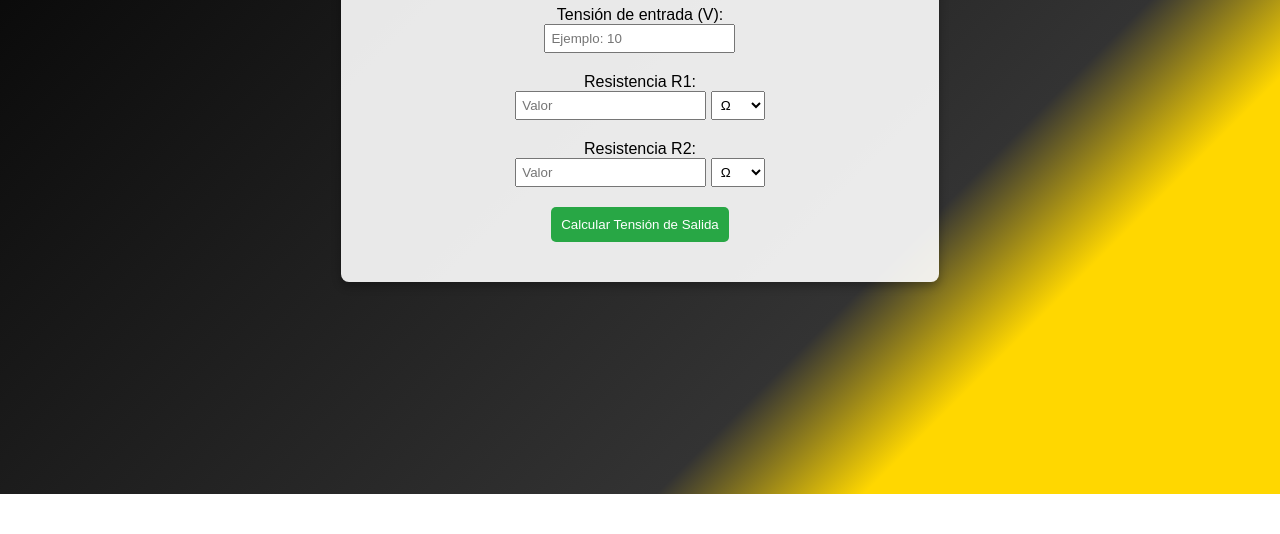
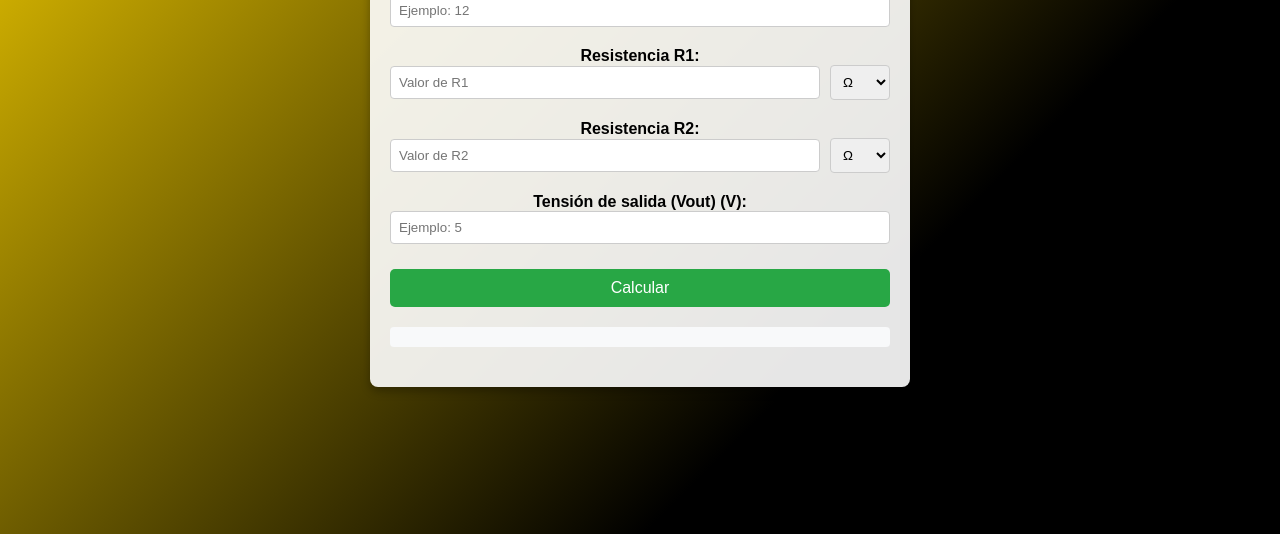
Before and after one commit to AllanSaenzGLX/calculadora-divisores-tension, a plain HTML site: page index.html in a window 1280 px wide. Shown: the part 306-840 px from the top of the page. Before the commit the page ends 800 px from the top, so only its background shows below. Drawn offline with Linux system fonts and the light colour scheme.

Commit message:
Update index.html

```diff
--- a/index.html
+++ b/index.html
@@ -3,79 +3,111 @@
 <head>
     <meta charset="UTF-8">
     <meta name="viewport" content="width=device-width, initial-scale=1.0">
-    <title>Calculadora de Divisores de Tensión</title>
+    <title>Calculadora de Divisores de Tensión Mejorada</title>
     <style>
         body {
             display: flex;
             justify-content: center;
             align-items: center;
-            height: 100vh;
-            background: linear-gradient(135deg, #000000, #333333 70%, #ffd700 80%); /* Mayor negro */
+            min-height: 100vh;
+            background: linear-gradient(135deg, #ffd700, #000000 70%);
             font-family: Arial, sans-serif;
             margin: 0;
+            padding: 20px;
         }
         .container {
             text-align: center;
-            background-color: rgba(255, 255, 255, 0.9); /* Fondo blanco con algo de opacidad */
+            background-color: rgba(255, 255, 255, 0.9);
             padding: 20px;
             border-radius: 8px;
             box-shadow: 0 4px 10px rgba(0, 0, 0, 0.3);
+            max-width: 500px;
+            width: 100%;
         }
         label {
             display: block;
             margin-top: 10px;
-            color: #000; /* Texto negro */
+            color: #000;
+            font-weight: bold;
         }
-        input {
+        input, select {
             margin-bottom: 10px;
-            padding: 5px;
+            padding: 8px;
+            width: 100%;
+            box-sizing: border-box;
+            border: 1px solid #ccc;
+            border-radius: 4px;
         }
         button {
-            margin-top: 10px;
-            padding: 10px;
-            background-color: #28a745; /* Verde para el botón */
+            margin-top: 15px;
+            padding: 10px 20px;
+            background-color: #28a745;
             color: white;
             border: none;
             border-radius: 5px;
             cursor: pointer;
             transition: background-color 0.3s;
+            font-size: 16px;
+            width: 100%;
         }
         button:hover {
-            background-color: #218838; /* Verde más oscuro al pasar el mouse */
+            background-color: #218838;
         }
-        select {
-            margin-bottom: 10px;
-            padding: 5px;
+        h1 {
+            color: #000;
+            margin-bottom: 20px;
         }
         h2 {
             margin-top: 20px;
-            color: #000; /* Texto negro */
+            color: #000;
+            padding: 10px;
+            background-color: #f8f9fa;
+            border-radius: 4px;
+        }
+        .input-group {
+            display: flex;
+            align-items: center;
+        }
+        .input-group input {
+            flex: 1;
+            margin-right: 10px;
+        }
+        .input-group select {
+            width: auto;
         }
     </style>
 </head>
 <body>
     <div class="container">
         <h1>Calculadora de Divisores de Tensión</h1>
-        <label for="vIn">Tensión de entrada (V):</label>
-        <input type="number" id="vIn" placeholder="Ejemplo: 10"><br>
+
+        <label for="vIn">Tensión de entrada (Vin) (V):</label>
+        <input type="number" id="vIn" placeholder="Ejemplo: 12" step="any">
 
         <label for="r1">Resistencia R1:</label>
-        <input type="number" id="r1" placeholder="Valor" step="any">
+        <div class="input-group">
+            <input type="number" id="r1" placeholder="Valor de R1" step="any">
             <select id="r1Unit">
                 <option value="1">Ω</option>
                 <option value="1000">kΩ</option>
                 <option value="1000000">MΩ</option>
-        </select><br>
+            </select>
+        </div>
 
         <label for="r2">Resistencia R2:</label>
-        <input type="number" id="r2" placeholder="Valor" step="any">
+        <div class="input-group">
+            <input type="number" id="r2" placeholder="Valor de R2" step="any">
             <select id="r2Unit">
                 <option value="1">Ω</option>
                 <option value="1000">kΩ</option>
                 <option value="1000000">MΩ</option>
-        </select><br>
+            </select>
+        </div>
 
-        <button onclick="calcular()">Calcular Tensión de Salida</button>
+        <label for="vOut">Tensión de salida (Vout) (V):</label>
+        <input type="number" id="vOut" placeholder="Ejemplo: 5" step="any">
+
+        <button onclick="calcular()">Calcular</button>
         <h2 id="resultado"></h2>
     </div>
 
@@ -86,15 +118,57 @@
             const r1Unit = parseFloat(document.getElementById("r1Unit").value);
             const r2Value = parseFloat(document.getElementById("r2").value);
             const r2Unit = parseFloat(document.getElementById("r2Unit").value);
+            const vOut = parseFloat(document.getElementById("vOut").value);
 
-            const r1 = r1Value * r1Unit; // Convertir R1 a ohmios
-            const r2 = r2Value * r2Unit; // Convertir R2 a ohmios
+            // Convertir resistencias a ohmios
+            const r1 = isNaN(r1Value) ? NaN : r1Value * r1Unit;
+            const r2 = isNaN(r2Value) ? NaN : r2Value * r2Unit;
 
-            if (!isNaN(vIn) && !isNaN(r1) && !isNaN(r2) && r1 > 0 && r2 > 0) {
-                const vOut = (vIn * r2) / (r1 + r2);
-                document.getElementById("resultado").innerText = `Tensión de salida (Vout): ${vOut.toFixed(2)} V`;
+            let resultado = "";
+
+            if (isNaN(vIn) || vIn <= 0) {
+                resultado = "Por favor, ingresa un valor válido para Vin (mayor que 0).";
+            } else if (!isNaN(vOut) && vOut > 0) {
+                // Caso 1: Se conoce Vout (calcular R1 o R2)
+                if (vOut >= vIn) {
+                    resultado = "Vout debe ser menor que Vin en un divisor de tensión.";
+                } else if (!isNaN(r1) && !isNaN(r2)) {
+                    resultado = "Por favor, deja vacío R1 o R2 para calcular el otro.";
+                } else if (!isNaN(r1)) {
+                    // Calcular R2
+                    const calculatedR2 = r1 * (vOut / (vIn - vOut));
+                    resultado = `Resistencia R2 necesaria: ${formatResistance(calculatedR2)}`;
+                } else if (!isNaN(r2)) {
+                    // Calcular R1
+                    const calculatedR1 = r2 * ((vIn - vOut) / vOut);
+                    resultado = `Resistencia R1 necesaria: ${formatResistance(calculatedR1)}`;
                 } else {
-                document.getElementById("resultado").innerText = "Por favor, ingresa valores válidos.";
+                    resultado = "Por favor, ingresa al menos uno de R1 o R2 para calcular el otro.";
+                }
+            } else if (!isNaN(r1) && !isNaN(r2)) {
+                // Caso 2: Se conocen R1 y R2 (calcular Vout)
+                if (r1 <= 0 || r2 <= 0) {
+                    resultado = "Las resistencias deben ser mayores que 0.";
+                } else {
+                    const calculatedVOut = vIn * (r2 / (r1 + r2));
+                    resultado = `Tensión de salida (Vout): ${calculatedVOut.toFixed(2)} V`;
+                }
+            } else {
+                resultado = "Por favor, ingresa valores para Vout o para ambas resistencias (R1 y R2).";
+            }
+
+            document.getElementById("resultado").innerHTML = resultado;
+        }
+
+        function formatResistance(resistance) {
+            if (resistance >= 1000000) {
+                return `${(resistance / 1000000).toFixed(2)} MΩ`;
+            } else if (resistance >= 1000) {
+                return `${(resistance / 1000).toFixed(2)} kΩ`;
+            } else {
+                return `${resistance.toFixed(2)} Ω`;
             }
         }
     </script>
+</body>
+</html>
```
Lines whose indentation alone changed are shown as unchanged.
